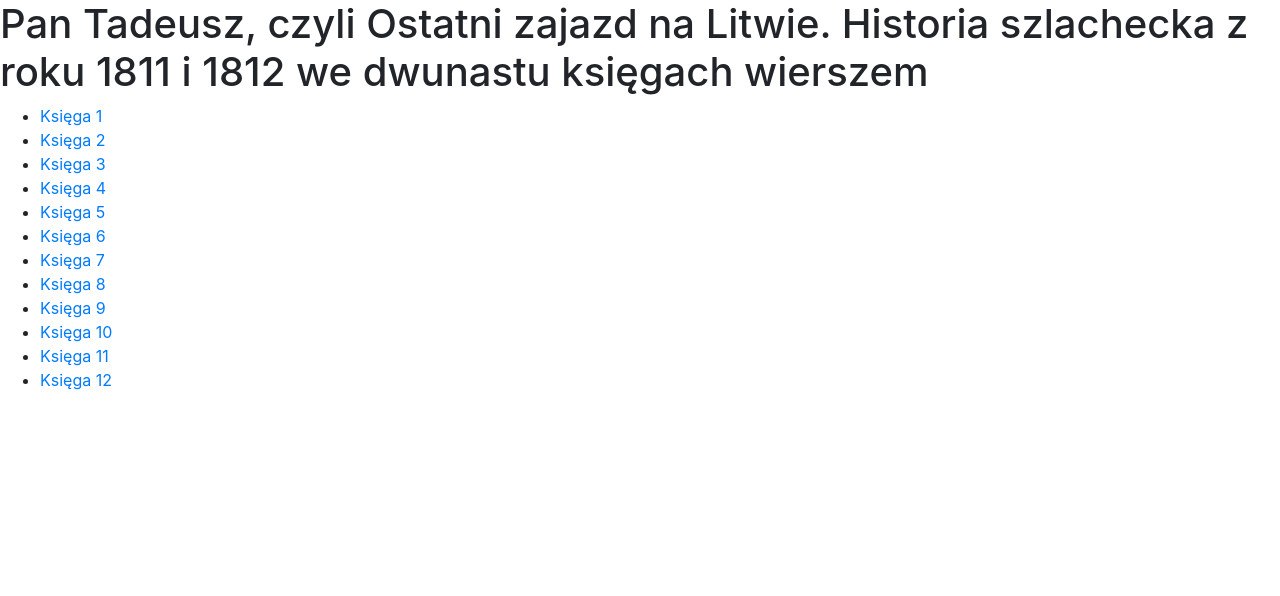
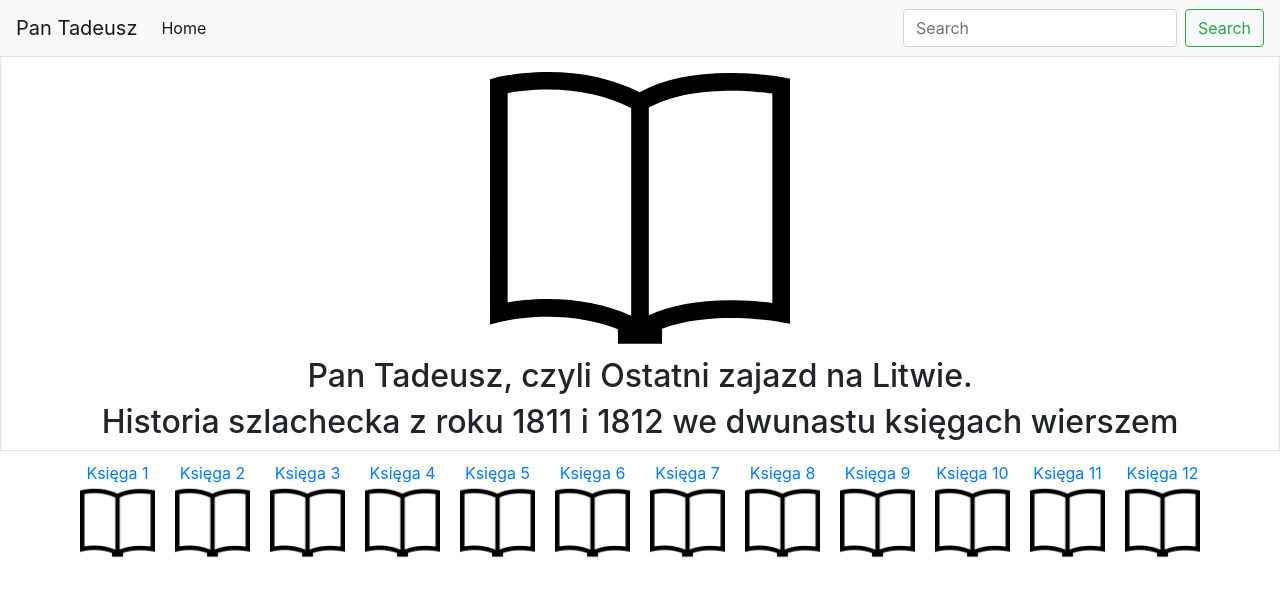
Before and after one commit to szymonkonopek/PanTadeusz, a plain HTML site: page index.html in a window 1280 px wide. Drawn offline with nearby package versions, Linux system fonts and the light colour scheme.

Commit message:
general improvement

```diff
--- a/index.html
+++ b/index.html
@@ -7,28 +7,90 @@
 
     <!-- Bootstrap CSS -->
     <link rel="stylesheet" href="https://cdn.jsdelivr.net/npm/bootstrap@4.3.1/dist/css/bootstrap.min.css" integrity="sha384-ggOyR0iXCbMQv3Xipma34MD+dH/1fQ784/j6cY/iJTQUOhcWr7x9JvoRxT2MZw1T" crossorigin="anonymous">
+    <link rel="stylesheet" href = "./static/css/style.css">
 
-    <title>Hello, world!</title>
+    <title>Pan Tadeusz</title>
   </head>
   <body>
-    <h1>Pan Tadeusz, czyli Ostatni zajazd na Litwie. Historia szlachecka z roku 1811 i 1812 we dwunastu księgach wierszem</h1>
-    <ul>
-      <li><a href = "./k1.html">Księga 1</a></li>
-      <li><a href = "./k2.html">Księga 2</a></li>
-      <li><a href = "./k3.html">Księga 3</a></li>
-      <li><a href = "./k4.html">Księga 4</a></li>
-      <li><a href = "./k5.html">Księga 5</a></li>
-      <li><a href = "./k6.html">Księga 6</a></li>
-      <li><a href = "./k7.html">Księga 7</a></li>
-      <li><a href = "./k8.html">Księga 8</a></li>
-      <li><a href = "./k9.html">Księga 9</a></li>
-      <li><a href = "./k10.html">Księga 10</a></li>
-      <li><a href = "./k11.html">Księga 11</a></li>
-      <li><a href = "./k12.html">Księga 12</a></li>
-    </ul>
+    <nav class="navbar navbar-expand-lg navbar-light bg-light">
+      <a class="navbar-brand" href="#">Pan Tadeusz</a>
+      <button class="navbar-toggler" type="button" data-toggle="collapse" data-target="#navbarSupportedContent" aria-controls="navbarSupportedContent" aria-expanded="false" aria-label="Toggle navigation">
+        <span class="navbar-toggler-icon"></span>
+      </button>
+      <div class="collapse navbar-collapse" id="navbarSupportedContent">
+        <ul class="navbar-nav mr-auto">
+          <li class="nav-item active">
+            <a class="nav-link" href="#">Home <span class="sr-only">(current)</span></a>
+          </li>
+        </ul>
+        <form class="form-inline my-2 my-lg-0">
+          <input class="form-control mr-sm-2" type="search" placeholder="Search" aria-label="Search" id = "formInput">
+          <button class="btn btn-outline-success my-2 my-sm-0" type="submit" id = "formButton">Search</button>
+        </form>
+      </div>
+    </nav>
+
+    <div class = "d-flex align-items-center flex-column border">
+      <object data="book.svg" width="300" height="300"> </object>
+      <h2>Pan Tadeusz, czyli Ostatni zajazd na Litwie. </h2>
+      <h2> Historia szlachecka z roku 1811 i 1812 we dwunastu księgach wierszem</h2>
+    </div>
+
+    <div class = "d-flex flex-row justify-content-center padding-10 book-container flex-wrap">
+      <div class = "d-flex flex-column align-items-center">
+        <a href = "./k1.html">Księga 1</a>
+        <img src="./book.jpg" width="75" height="75">
+      </div>
+      <div class = "d-flex flex-column align-items-center">
+        <a href = "./k2.html">Księga 2</a>
+        <img src="./book.jpg" width="75" height="75">
+      </div>
+      <div class = "d-flex flex-column align-items-center">
+        <a href = "./k3.html">Księga 3</a>
+        <img src="./book.jpg" width="75" height="75">
+      </div>
+      <div class = "d-flex flex-column align-items-center">
+        <a href = "./k4.html">Księga 4</a>
+        <img src="./book.jpg" width="75" height="75">
+      </div>
+      <div class = "d-flex flex-column align-items-center">
+        <a href = "./k5.html">Księga 5</a>
+        <img src="./book.jpg" width="75" height="75">
+      </div>
+      <div class = "d-flex flex-column align-items-center">
+        <a href = "./k6.html">Księga 6</a>
+        <img src="./book.jpg" width="75" height="75">
+      </div>
+      <div class = "d-flex flex-column align-items-center">
+        <a href = "./k7.html">Księga 7</a>
+        <img src="./book.jpg" width="75" height="75">
+      </div>
+      <div class = "d-flex flex-column align-items-center">
+        <a href = "./k8.html">Księga 8</a>
+        <img src="./book.jpg" width="75" height="75">
+      </div>
+      <div class = "d-flex flex-column align-items-center">
+        <a href = "./k9.html">Księga 9</a>
+        <img src="./book.jpg" width="75" height="75">
+      </div>
+      <div class = "d-flex flex-column align-items-center">
+        <a href = "./k10.html">Księga 10</a>
+        <img src="./book.jpg" width="75" height="75">
+      </div>
+      <div class = "d-flex flex-column align-items-center">
+        <a href = "./k11.html">Księga 11</a>
+        <img src="./book.jpg" width="75" height="75">
+      </div>
+      <div class = "d-flex flex-column align-items-center">
+        <a href = "./k12.html">Księga 12</a>
+        <img src="./book.jpg" width="75" height="75">
+      </div>
+    </div>
+
 
     <!-- Optional JavaScript -->
     <!-- jQuery first, then Popper.js, then Bootstrap JS -->
+    <script src="search.js"></script>
     <script src="https://code.jquery.com/jquery-3.3.1.slim.min.js" integrity="sha384-q8i/X+965DzO0rT7abK41JStQIAqVgRVzpbzo5smXKp4YfRvH+8abtTE1Pi6jizo" crossorigin="anonymous"></script>
     <script src="https://cdn.jsdelivr.net/npm/popper.js@1.14.7/dist/umd/popper.min.js" integrity="sha384-UO2eT0CpHqdSJQ6hJty5KVphtPhzWj9WO1clHTMGa3JDZwrnQq4sF86dIHNDz0W1" crossorigin="anonymous"></script>
     <script src="https://cdn.jsdelivr.net/npm/bootstrap@4.3.1/dist/js/bootstrap.min.js" integrity="sha384-JjSmVgyd0p3pXB1rRibZUAYoIIy6OrQ6VrjIEaFf/nJGzIxFDsf4x0xIM+B07jRM" crossorigin="anonymous"></script>
--- /dev/null
+++ b/search.js
@@ -0,0 +1,8 @@
+document.querySelector("#formButton").addEventListener("click", function(event) {
+    event.preventDefault();
+    route = document.getElementById("formInput").value
+    if (route.charAt(0) == "k"){
+        window.location.href = route
+    }
+
+}, false);
--- /dev/null
+++ b/style.scss
@@ -0,0 +1,5 @@
+.book-container{
+    div{
+        padding:10px
+    }
+}
```
Also changed, not shown: k1.html (+4 -0 lines), k10.html (+1 -1 lines), k11.html (+1 -1 lines), k12.html (+1 -0 lines), k5.html (+1 -0 lines), k6.html (+1 -0 lines), k7.html (+1 -0 lines), k8.html (+1 -0 lines), k9.html (+1 -0 lines), book.jpg (added), book.svg (added), static/css/style.css (added), style.css (added), table.svg (added), 1 other file.
